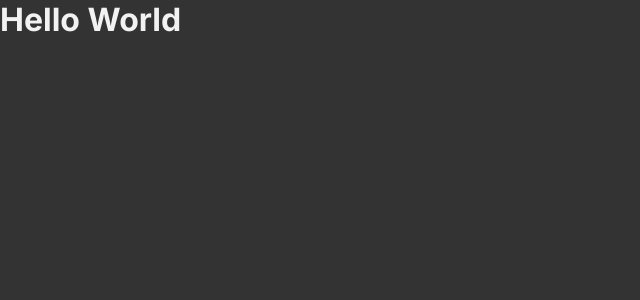
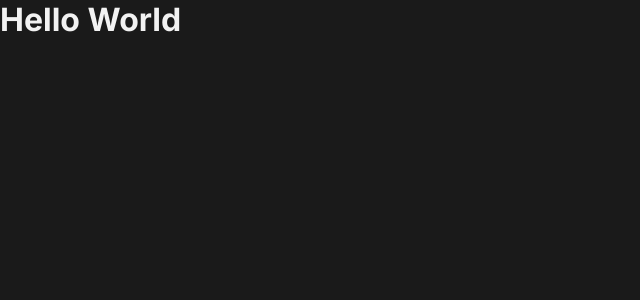
Before and after one commit to matheus-neves/ignite-todo-challenge, a React (Vite) app: page / in a window 1280 px wide. Shown: the top 300 px of the page, without its empty margins (0-640 px from the left). Built offline with nearby package versions, Linux system fonts and the light colour scheme.

Commit message:
chore: add new colors

```diff
--- a/src/styles/globalStyles.ts
+++ b/src/styles/globalStyles.ts
@@ -8,6 +8,7 @@ export const GlobalStyles = createGlobalStyle`
     --gray-300: #808080;
     --gray-400: #333333;
     --gray-500: #262626;
+    --gray-600: #1a1a1a;
     --gray-700: #0d0d0d;
 
     --blue-300: #4ea8de;
@@ -26,7 +27,7 @@ export const GlobalStyles = createGlobalStyle`
   }
 
   body {
-    background: var(--gray-400);
+    background: var(--gray-600);
     color: var(--gray-100);
     -webkit-font-smoothing: antialiased;
   }
@@ -36,4 +37,10 @@ export const GlobalStyles = createGlobalStyle`
     font-weight: 400;
     font-size: 1rem;
   }
+
+  @media (max-width: 768px) {
+    html {
+      font-size: 87.5%;
+    }
+  }
 `;
```
